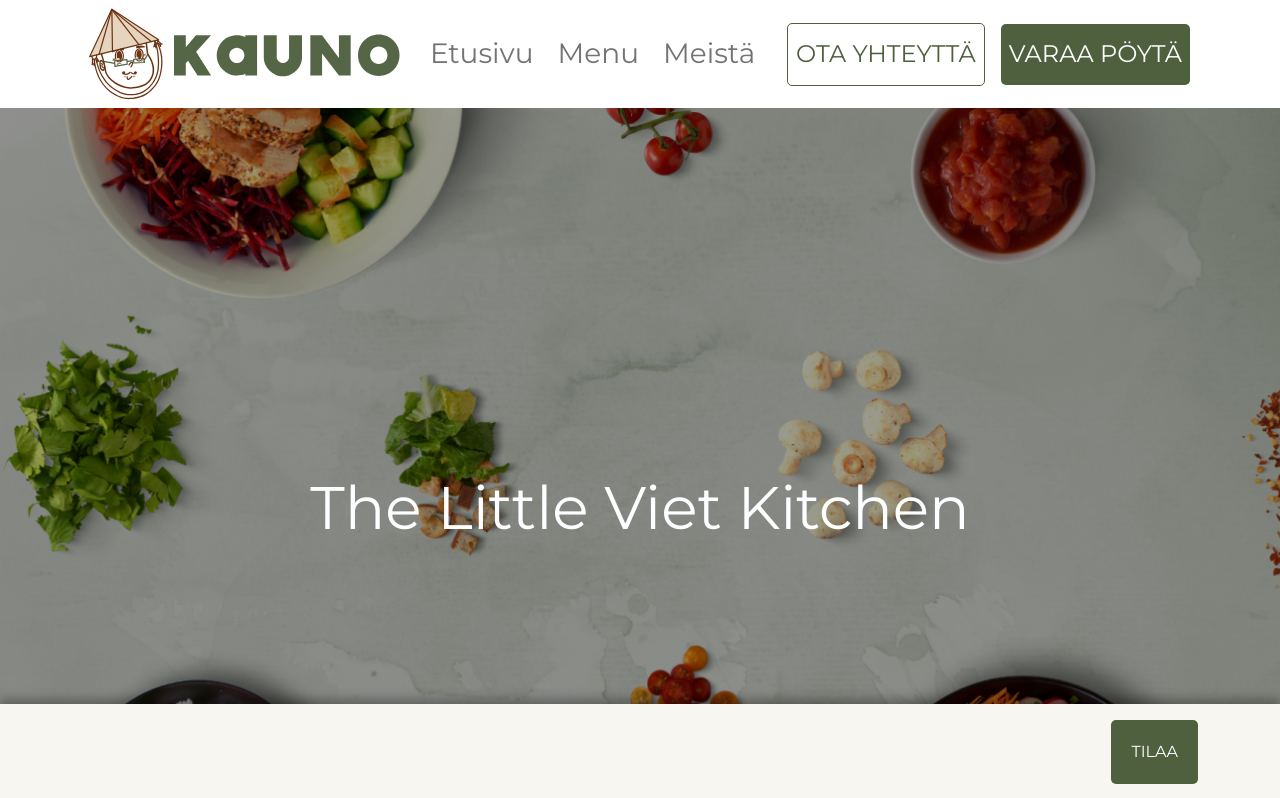
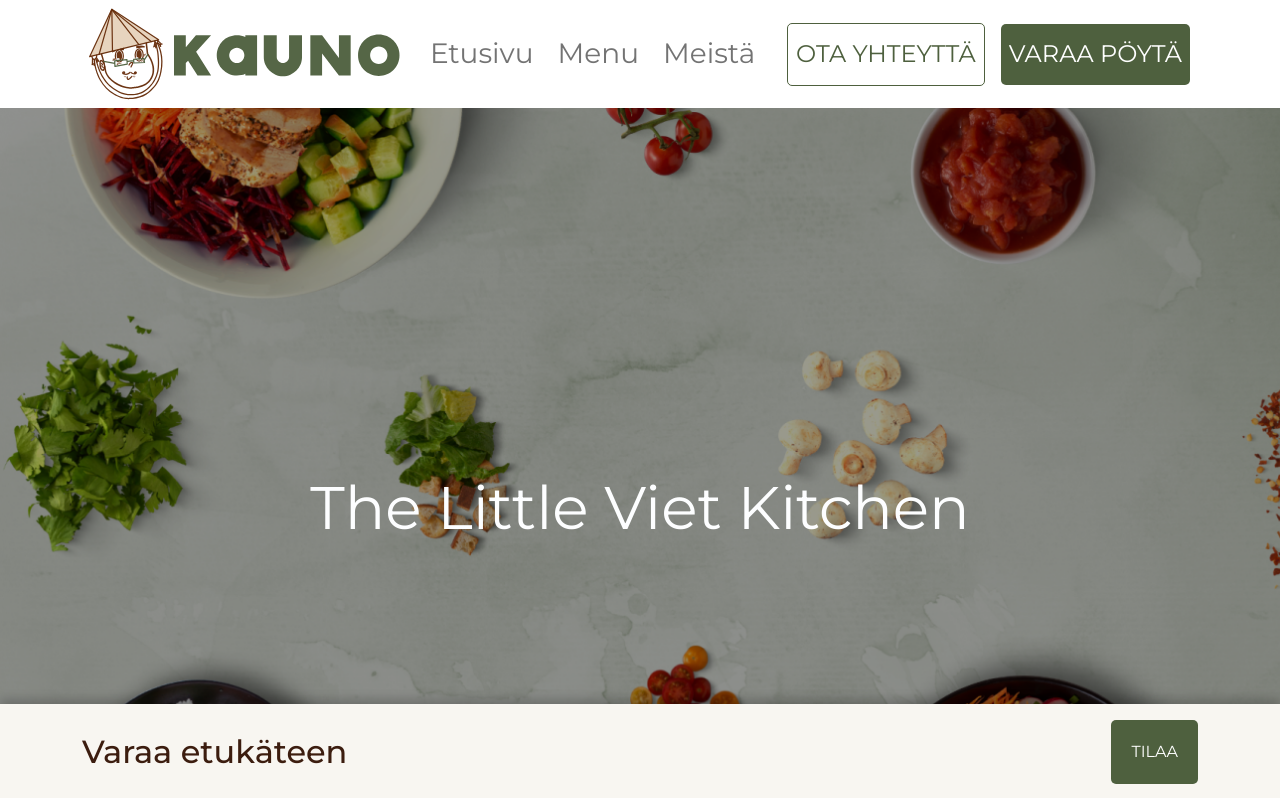
Before and after one commit to phuoc94/kauno-restaurant, a Next.js app: page /about-us in a window 1280 px wide. Shown: the top 798 px of the page. Built offline with nearby package versions, Linux system fonts and the light colour scheme.

Commit message:
update float-footer-bar

```diff
--- a/components/FloatFooterBar.js
+++ b/components/FloatFooterBar.js
@@ -6,7 +6,8 @@ const FloatFooterBar = () => {
   return (
     <div className="float-footer-bar w-100">
       <div className="py-3 bg-culture">
-        <Container className="d-flex justify-content-end">
+        <Container className="d-flex justify-content-between align-items-center">
+          <h2 className="color-d-sienna m-0">Varaa etukäteen</h2>
           <button
             className="button-primary text-uppercase text-nowrap"
             data-glf-cuid="1f9b655f-fd45-4b5d-9cb4-30d6d24fb65d"
--- a/styles/globals.css
+++ b/styles/globals.css
@@ -254,7 +254,7 @@ a {
   position: fixed;
   bottom: 0;
   z-index: 1;
-  box-shadow: 0px -5px 10px rgba(0, 0, 0, 0.3);
+  box-shadow: 0px -5px 10px rgba(0, 0, 0, 0.2);
 }
 
 @media only screen and (max-width: 767px) {
```
